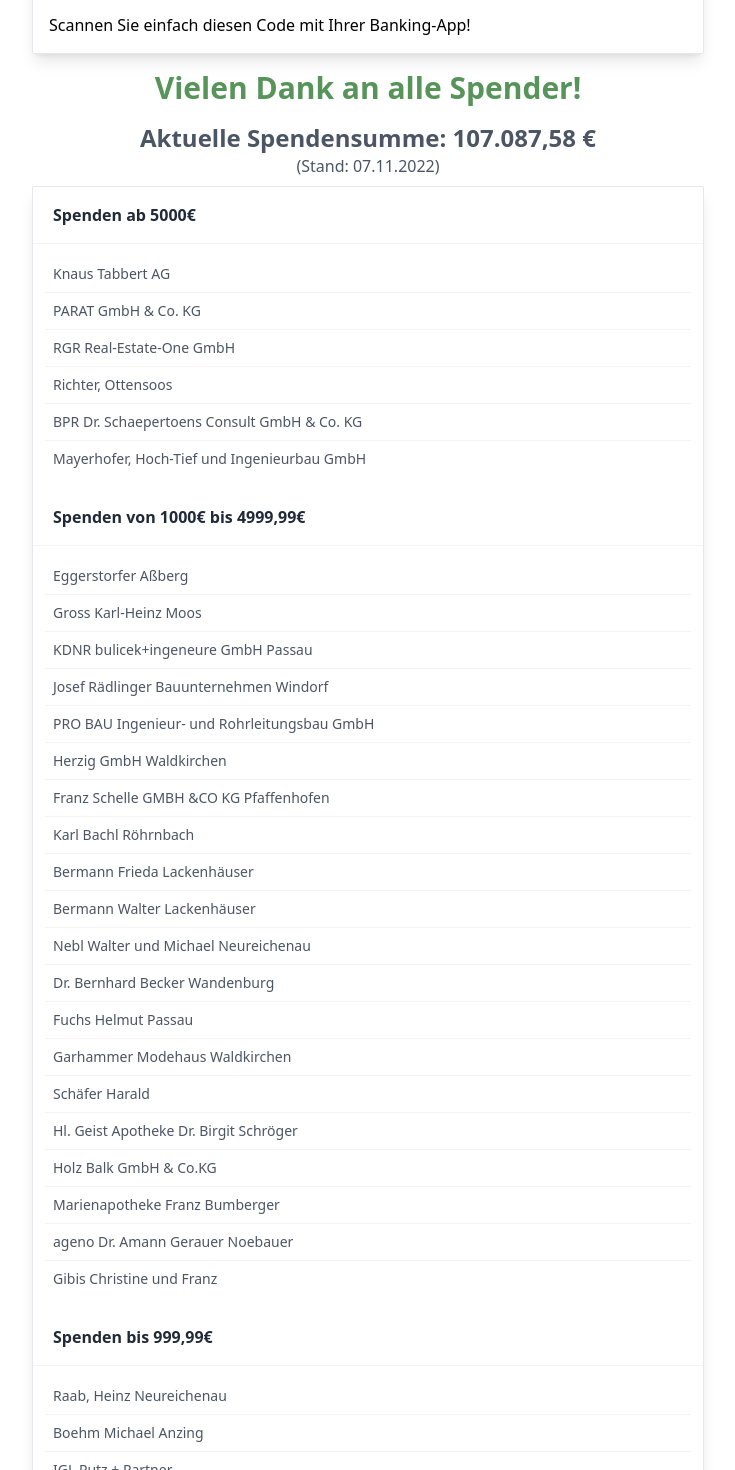
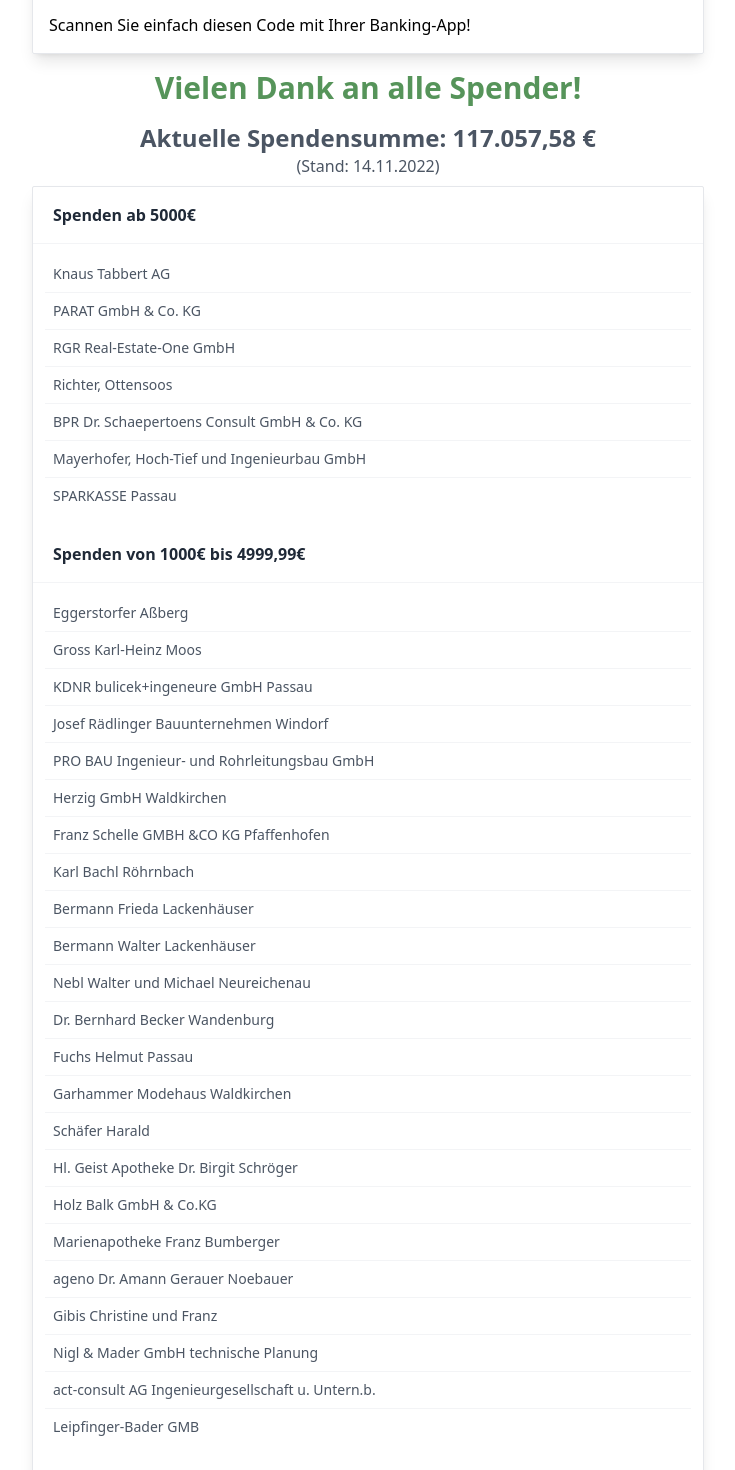
Before and after one commit to giggei/dreisessel, a SvelteKit app: page /spenden in a window 1280 px wide. Shown: the part 840-2310 px from the top of the page, without its empty margins (272-1007 px from the left). Built offline with nearby package versions, Linux system fonts and the light colour scheme.

Commit message:
Update Spenden

```diff
--- a/src/routes/spenden/+page.svelte
+++ b/src/routes/spenden/+page.svelte
@@ -61,8 +61,8 @@
 
 			<section class="antialiased text-gray-600">
 				<div class="flex flex-col place-items-center">
-					<h1 class="font-bold text-2xl">Aktuelle Spendensumme:  107.087,58 €</h1>
-					<div class="mb-2">(Stand: 07.11.2022)</div>
+					<h1 class="font-bold text-2xl">Aktuelle Spendensumme: 117.057,58 €</h1>
+					<div class="mb-2">(Stand: 14.11.2022)</div>
 
 					<div
 						class="w-full max-w-2xl mx-auto bg-white shadow-lg rounded-sm border border-gray-200"
@@ -102,6 +102,11 @@
 										<tr>
 											<td class="p-2 whitespace-nowrap">
 												<div class="text-left">Mayerhofer, Hoch-Tief und Ingenieurbau GmbH</div>
+											</td>
+										</tr>
+										<tr>
+											<td class="p-2 whitespace-nowrap">
+												<div class="text-left">SPARKASSE Passau</div>
 											</td>
 										</tr>
 									</tbody>
@@ -213,6 +218,21 @@
 										<tr>
 											<td class="p-2 whitespace-nowrap">
 												<div class="text-left">Gibis Christine und Franz</div>
+											</td>
+										</tr>
+										<tr>
+											<td class="p-2 whitespace-nowrap">
+												<div class="text-left">Nigl & Mader GmbH technische Planung</div>
+											</td>
+										</tr>
+										<tr>
+											<td class="p-2 whitespace-nowrap">
+												<div class="text-left">act-consult AG Ingenieurgesellschaft u. Untern.b.</div>
+											</td>
+										</tr>
+										<tr>
+											<td class="p-2 whitespace-nowrap">
+												<div class="text-left">Leipfinger-Bader GMB</div>
 											</td>
 										</tr>
 									</tbody>
@@ -430,6 +450,36 @@
 												<div class="text-left">Achim Baier</div>
 											</td>
 										</tr>
+										<tr>
+											<td class="p-2 whitespace-nowrap">
+												<div class="text-left">Kaspar Reinhold</div>
+											</td>
+										</tr>
+										<tr>
+											<td class="p-2 whitespace-nowrap">
+												<div class="text-left">Brunner Franz und Marianne</div>
+											</td>
+										</tr>
+										<tr>
+											<td class="p-2 whitespace-nowrap">
+												<div class="text-left">Jagdgenossenschaft Gsenget (Fesl Herbert)</div>
+											</td>
+										</tr>
+										<tr>
+											<td class="p-2 whitespace-nowrap">
+												<div class="text-left">Sektion Leopoldsreut</div>
+											</td>
+										</tr>
+										<tr>
+											<td class="p-2 whitespace-nowrap">
+												<div class="text-left">Fischereiverein Neureichenau (Penzenstadler Werner)</div>
+											</td>
+										</tr>
+										<tr>
+											<td class="p-2 whitespace-nowrap">
+												<div class="text-left">Stockinger Thomas GmbH</div>
+											</td>
+										</tr>
 									</tbody>
 								</table>
 							</div>
```
